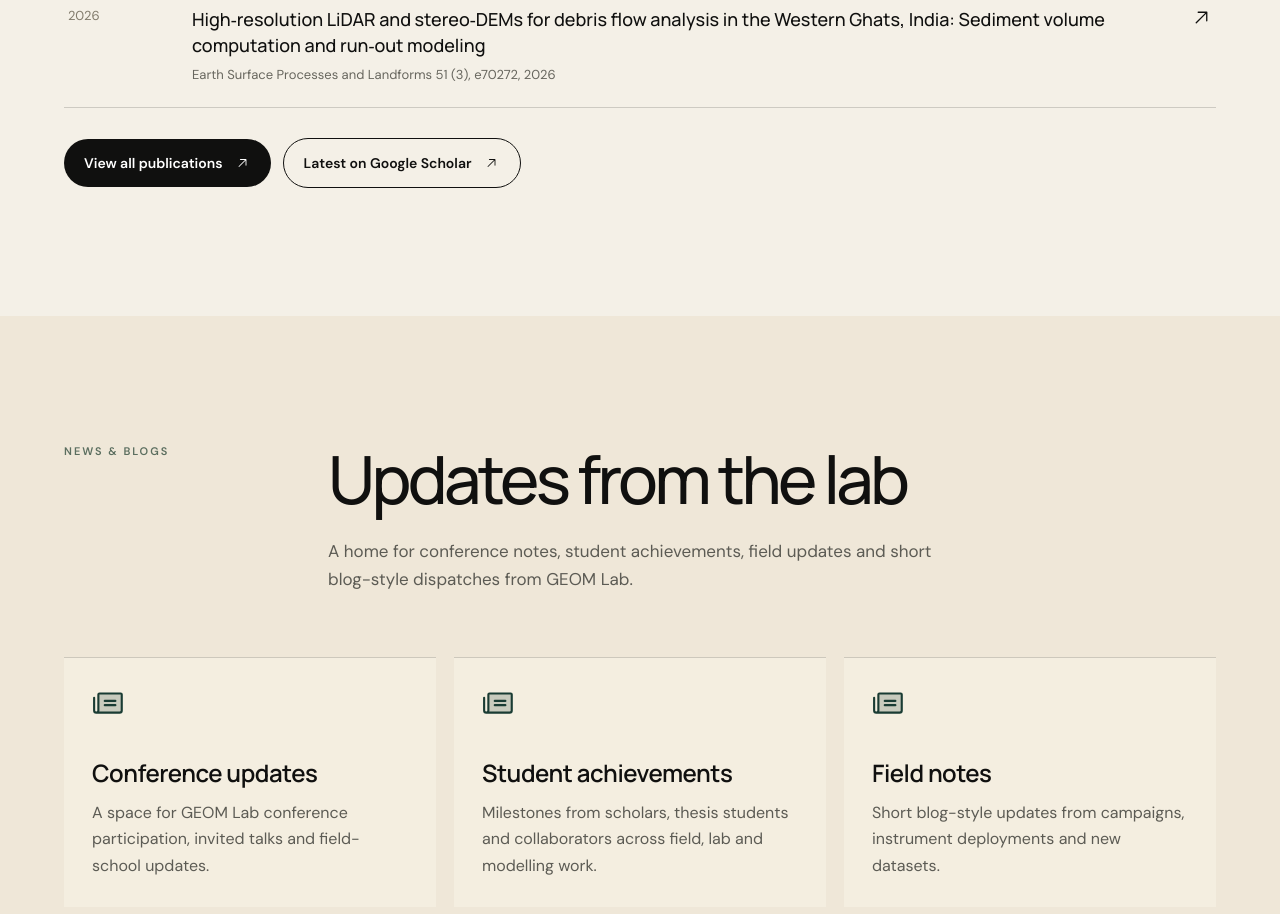
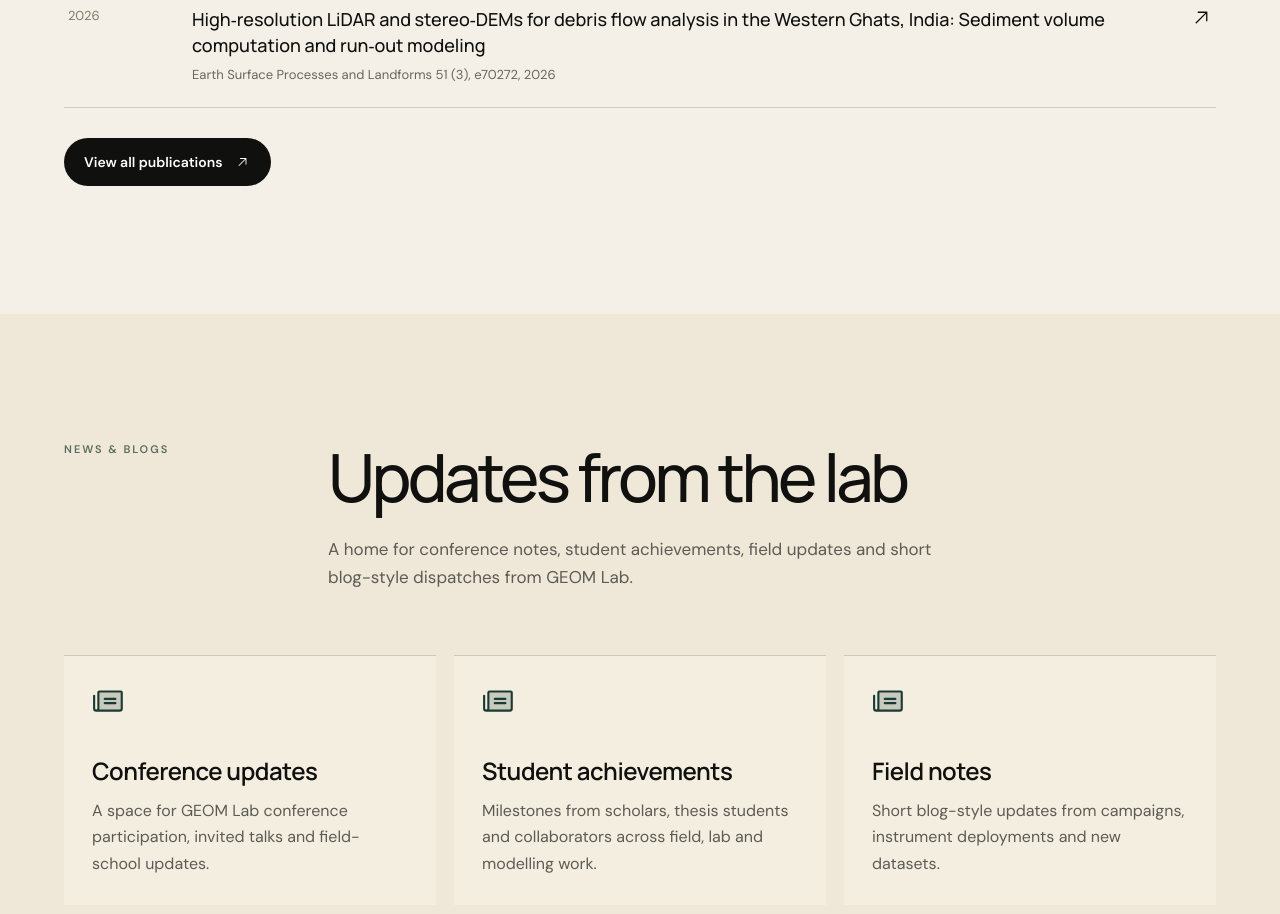
Before and after one commit to yunusapy/geom, a React (Vite) app: page / in a window 1280 px wide. Shown: the part 9380-10294 px from the top of the page. Built offline with nearby package versions, Linux system fonts and the light colour scheme.

Commit message:
Update App.jsx

```diff
--- a/src/App.jsx
+++ b/src/App.jsx
@@ -321,9 +321,8 @@ export function App() {
               </a>
             ))}
           </div>
-          <a className="button dark" href="https://sites.google.com/view/yunusp/publications" target="_blank" rel="noreferrer">View all publications <ArrowUpRight /></a>
-          <a className="button outline scholar-button" href="https://scholar.google.com/citations?hl=en&user=l3WMApQAAAAJ" target="_blank" rel="noreferrer">Latest on Google Scholar <ArrowUpRight /></a>
-        </section>
+          <a className="button dark" href="https://scholar.google.com/citations?hl=en&user=l3WMApQAAAAJ" target="_blank" rel="noreferrer">View all publications <ArrowUpRight /></a>
+          </section>
 
         <section className="section news" id="news">
           <SectionHeading eyebrow="News & blogs" title="Updates from the lab" intro="A home for conference notes, student achievements, field updates and short blog-style dispatches from GEOM Lab." />
```
